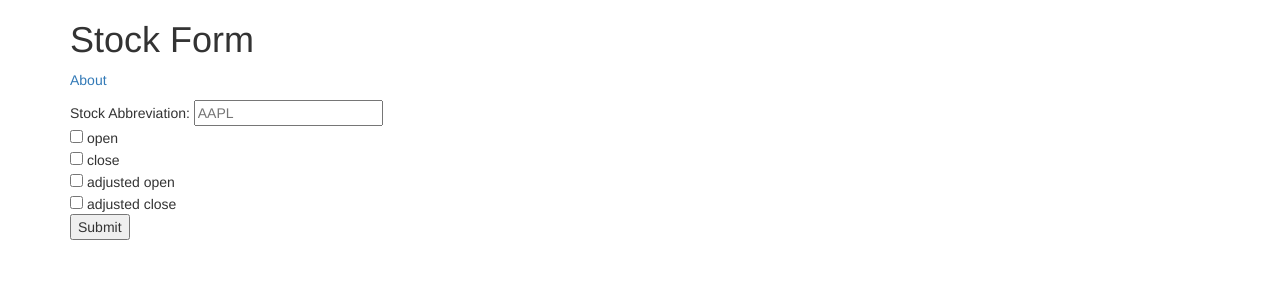
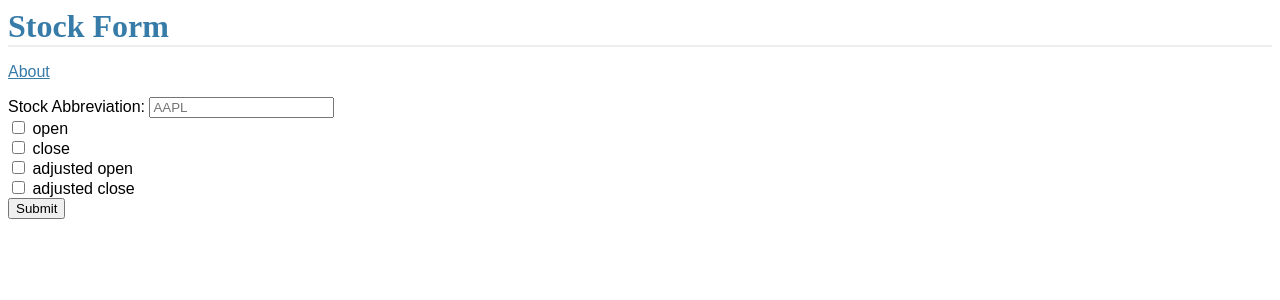
Before and after one commit to gkchen/Flask-Demo, a Flask app: page / in a window 1280 px wide. Shown: the top 300 px of the page. Run offline with Flask 2, Linux system fonts and the light colour scheme; some libraries are stand-ins or nearby versions.

Commit message:
added css

```diff
--- /dev/null
+++ b/static/style.css
@@ -0,0 +1,5 @@
+body            { font-family: sans-serif; background: #FFFFFF; }
+a, h1, h2       { color: #377BA8; }
+h1, h2          { font-family: 'Futura', serif; margin: 0; }
+h1              { border-bottom: 2px solid #eee; }
+h2              { font-size: 1.2em; }
--- a/templates/about.html
+++ b/templates/about.html
@@ -9,8 +9,8 @@
 
     <title>About</title>
 
-    <!-- Bootstrap core CSS -->
-    <link rel="stylesheet" href="https://maxcdn.bootstrapcdn.com/bootstrap/3.3.7/css/bootstrap.min.css">
+    <!-- Local CSS -->
+    <link rel=stylesheet type=text/css href='{{url_for('static',filename='style.css')}}'>
   </head>
   <body>
     <div class="container">
--- a/templates/stock_form.html
+++ b/templates/stock_form.html
@@ -9,8 +9,8 @@
 
     <title>Stock Form</title>
 
-    <!-- Bootstrap core CSS -->
-    <link rel="stylesheet" href="https://maxcdn.bootstrapcdn.com/bootstrap/3.3.7/css/bootstrap.min.css">
+    <!-- Local CSS -->
+    <link rel=stylesheet type=text/css href='{{url_for('static',filename='style.css')}}'>
   </head>
   <body>
     <div class="container">
--- a/templates/stock_plot.html
+++ b/templates/stock_plot.html
@@ -10,7 +10,7 @@
     <title>Stock Values</title>
 
     <!-- Bootstrap core CSS -->
-    <link rel="stylesheet" href="https://maxcdn.bootstrapcdn.com/bootstrap/3.3.7/css/bootstrap.min.css">
+    <link rel=stylesheet type=text/css href='{{url_for('static',filename='style.css')}}'>
     <link href="http://cdn.pydata.org/bokeh/release/bokeh-0.13.0.min.css" rel="stylesheet">
     <link href="http://cdn.pydata.org/bokeh/release/bokeh-widgets-0.13.0.min.css" rel="stylesheet">
   </head>
```
